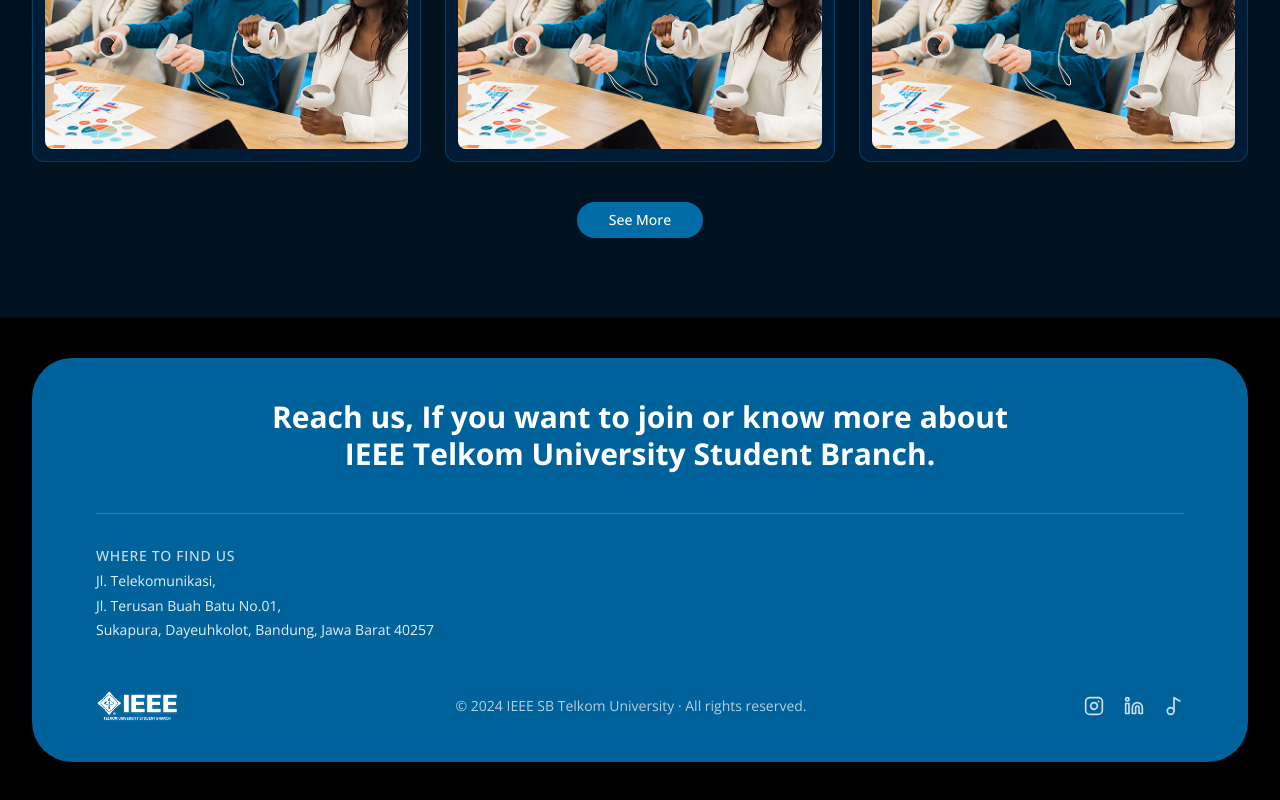
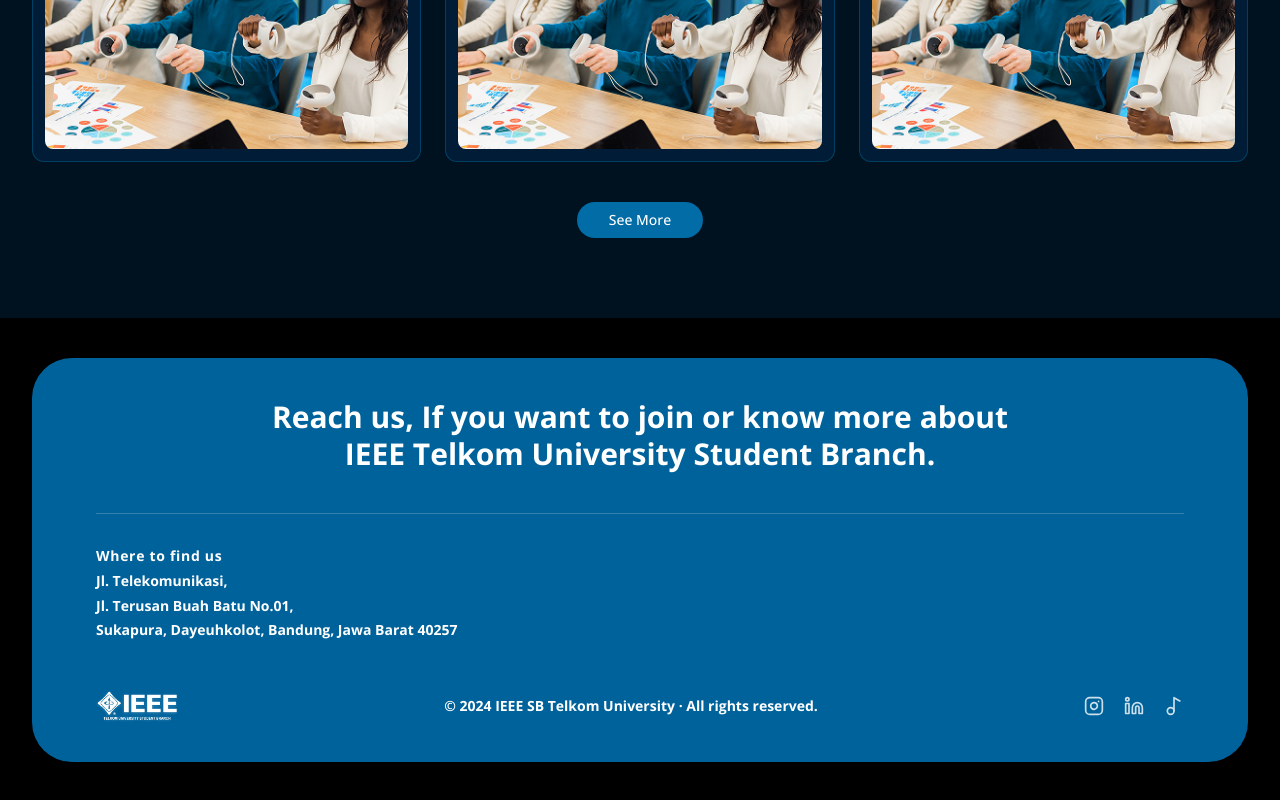
Before and after one commit to IEEE-SB-TelU-IT/Website-IEEE_2026, a React (Vite) app: page / in a window 1280 px wide. Shown: the part 4850-5650 px from the top of the page. Built offline with nearby package versions, Linux system fonts and the light colour scheme.

Commit message:
feat: implement Footer component for website footer.

```diff
--- a/src/components/Footer.jsx
+++ b/src/components/Footer.jsx
@@ -17,8 +17,8 @@ const Footer = () => {
 
         <div className="grid grid-cols-1 md:grid-cols-2 gap-10 mb-12">
           <div>
-            <p className="text-sm font-medium mb-1 opacity-80 uppercase tracking-wider">Where to find us</p>
-            <div className="text-sm leading-relaxed space-y-0.5 opacity-90 font-light">
+            <p className="text-sm font-bold mb-1 opacity-100 tracking-wider">Where to find us</p>
+            <div className="text-sm leading-relaxed space-y-0.5 opacity-100 font-bold">
               <p>Jl. Telekomunikasi,</p>
               <p>Jl. Terusan Buah Batu No.01,</p>
               <p>Sukapura, Dayeuhkolot, Bandung, Jawa Barat 40257</p>
@@ -31,7 +31,7 @@ const Footer = () => {
             <img src={logo} alt="IEEE Logo" className="h-8 object-contain brightness-0 invert" />
           </div>
 
-          <div className="text-xs md:text-sm opacity-70 text-center font-light">
+          <div className="text-sm md:text-sm opacity-100 text-center font-bold">
             © 2024 IEEE SB Telkom University · All rights reserved.
           </div>
 
```
